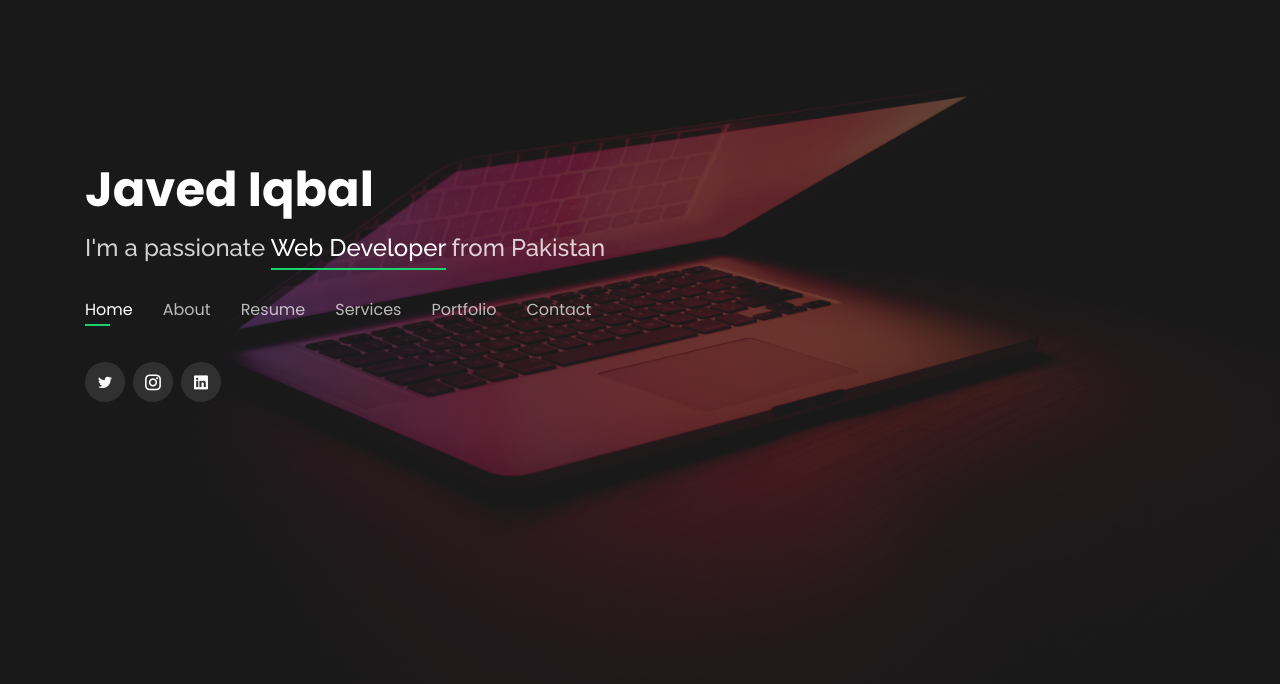
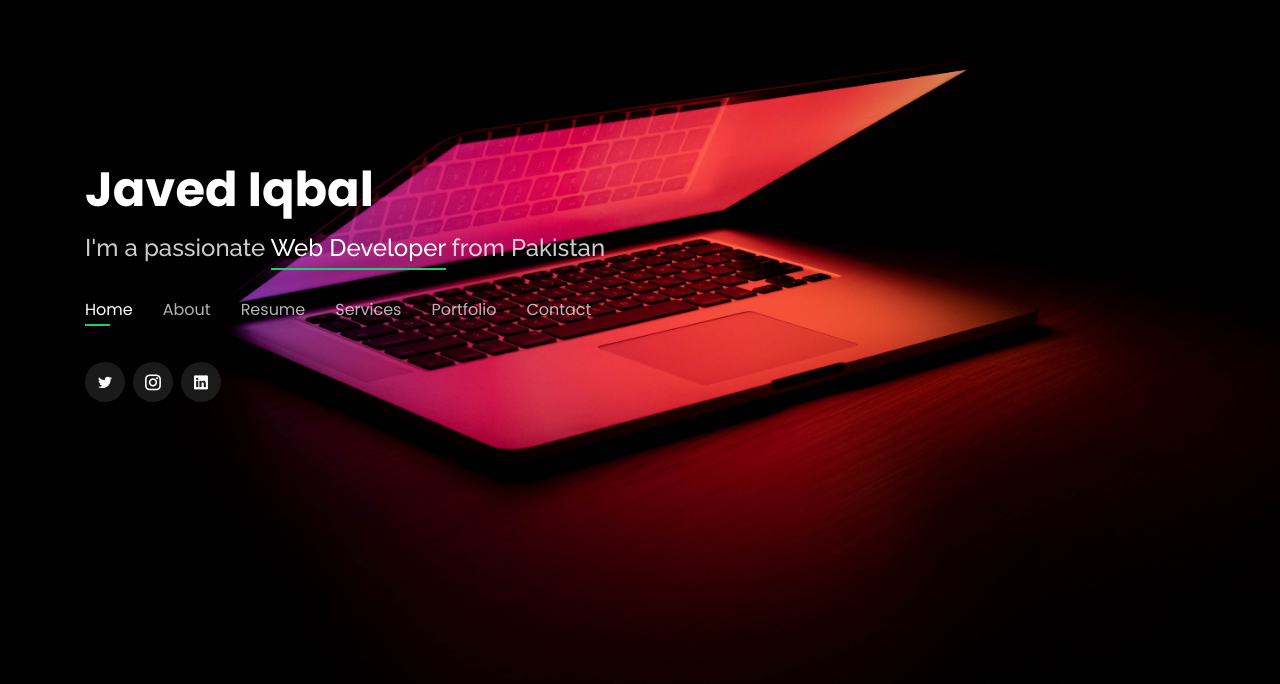
Before and after one commit to Javed139/Portfolio, a plain HTML site: page index.html in a window 1280 px wide. Shown: the part 116-800 px from the top of the page. Drawn offline with nearby package versions, Linux system fonts and the light colour scheme.

Commit message:
style.css

```diff
--- a/assets/css/style.css
+++ b/assets/css/style.css
@@ -9,18 +9,6 @@ body {
   color: white;
   background-position: center;
 
-}
-
-body::before {
-  content: "";
-  background: rgba(38, 38, 39, 0.671);
-  position: absolute;
-  bottom: 0;
-  top: 0;
-  left: 0;
-  right: 0;
-  z-index: 1;
-  height: 150vh;
 }
 
 @media (min-width: 1024px) {
```
